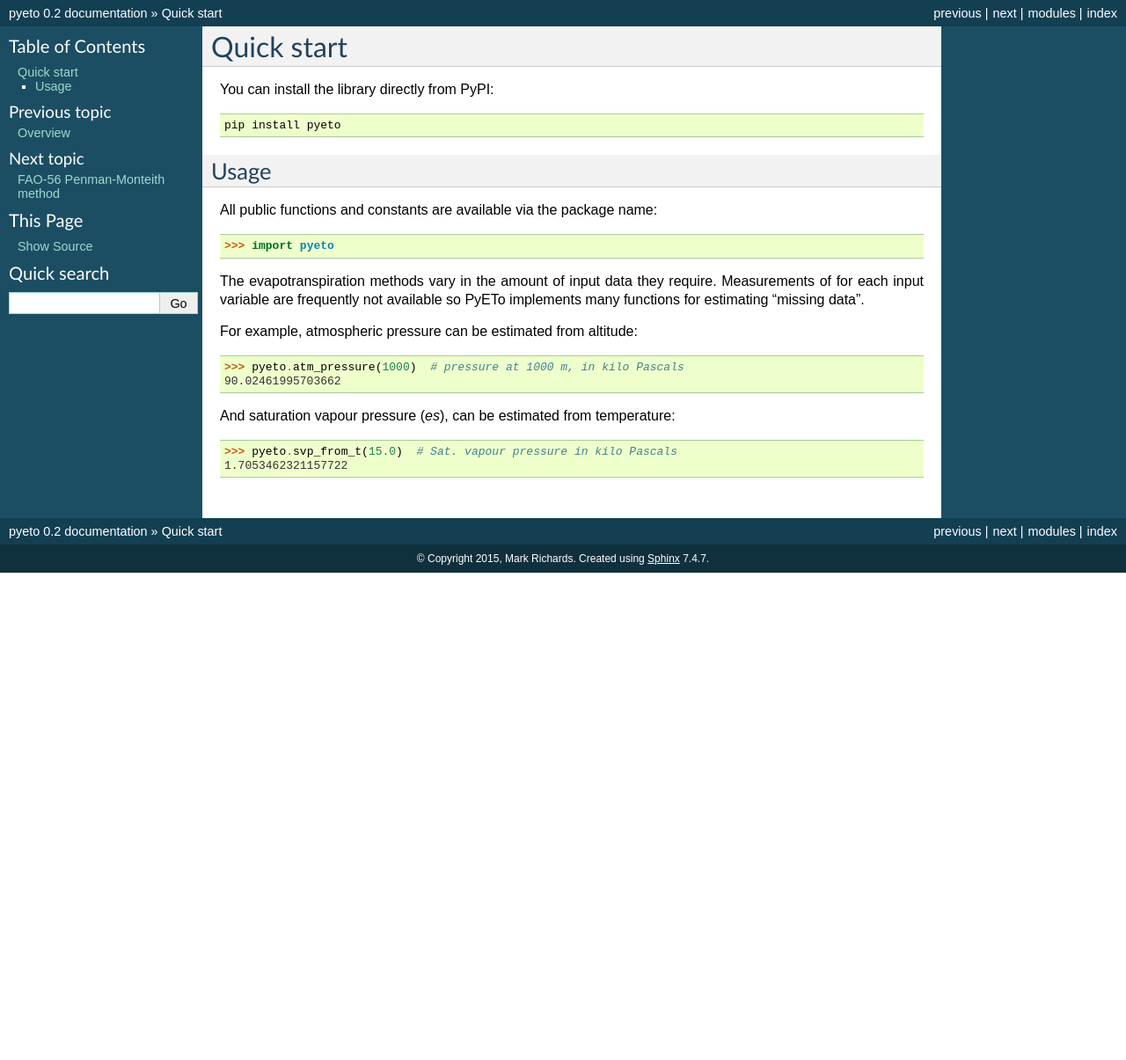
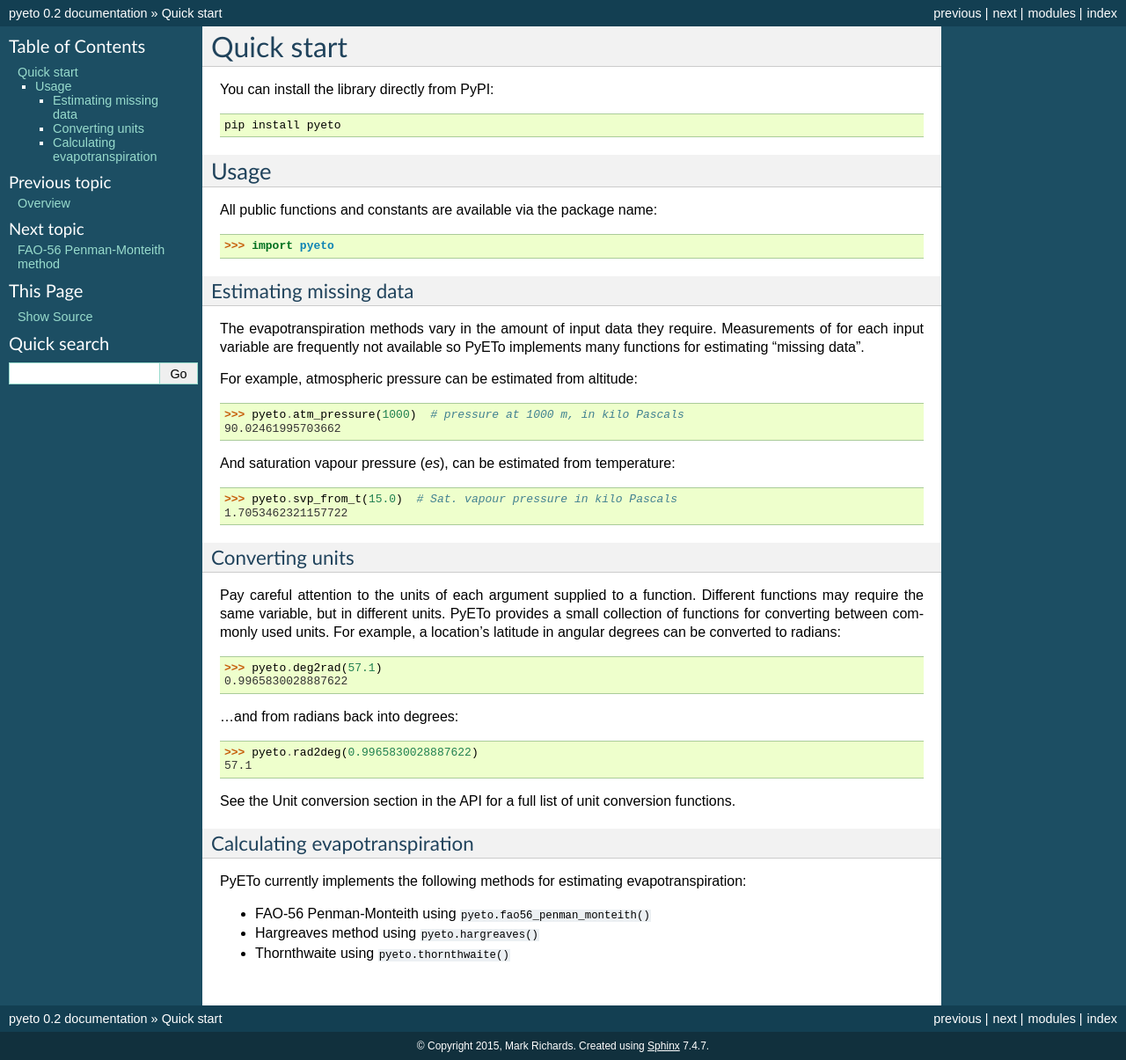
Before and after one commit to woodcrafty/PyETo, a Sphinx documentation site: the page built from docs/quickstart.rst, in a window 1280 px wide. Shown: the whole page at 88% size. Built offline with Sphinx 7.4.7, drawn with Linux system fonts in a browser that asks for light colours; before the commit the page ends 900 px from its top, so only the background shows below that.

Commit message:
Added missing data and unit conversion sections

```diff
--- a/docs/quickstart.rst
+++ b/docs/quickstart.rst
@@ -1,7 +1,6 @@
 ===========
 Quick start
 ===========
-
 You can install the library directly from PyPI::
 
    pip install pyeto
@@ -12,6 +11,9 @@ All public functions and constants are available via the package name::
 
     >>> import pyeto
 
+
+Estimating missing data
+-----------------------
 The evapotranspiration methods vary in the amount of input data they require.
 Measurements of for each input variable are frequently not available so PyETo
 implements many functions for estimating "missing data".
@@ -25,3 +27,31 @@ And saturation vapour pressure (*es*), can be estimated from temperature::
 
     >>> pyeto.svp_from_t(15.0)  # Sat. vapour pressure in kilo Pascals
     1.7053462321157722
+
+Converting units
+----------------
+Pay careful attention to the units of each argument supplied to a function.
+Different functions may require the same variable, but in different units.
+PyETo provides a small collection of functions for converting between commonly
+used units. For example, a location's latitude in angular degrees can be
+converted to radians::
+
+    >>> pyeto.deg2rad(57.1)
+    0.9965830028887622
+
+...and from radians back into degrees::
+
+    >>> pyeto.rad2deg(0.9965830028887622)
+    57.1
+
+See the Unit conversion section in the API for a full list of unit conversion
+functions.
+
+Calculating evapotranspiration
+------------------------------
+PyETo currently implements the following methods for estimating
+evapotranspiration:
+
+* FAO-56 Penman-Monteith using ``pyeto.fao56_penman_monteith()``
+* Hargreaves method using ``pyeto.hargreaves()``
+* Thornthwaite using ``pyeto.thornthwaite()``
```
